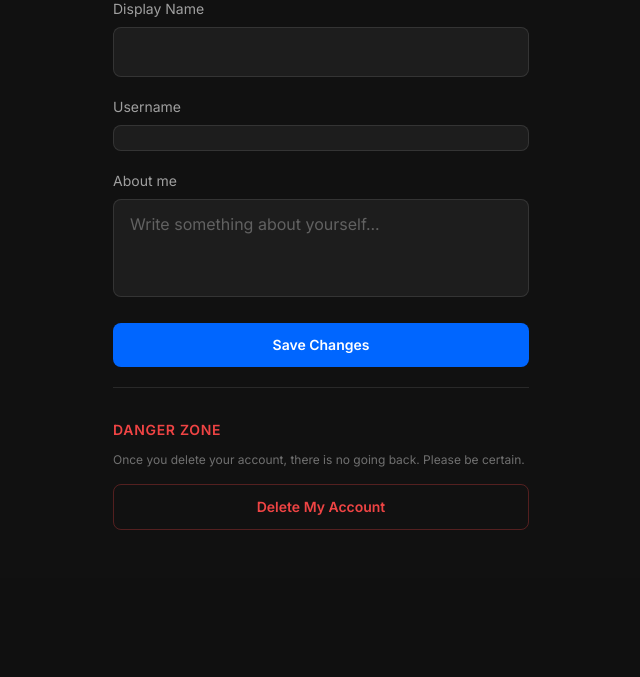
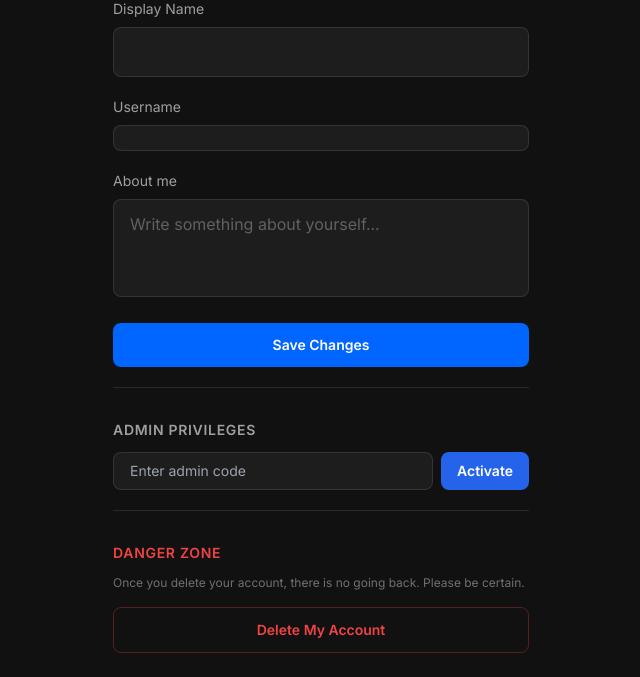
Before and after one commit to JohnProgrammin/classpulse-v2, a Flask app: template templates/chat_profile.html in a window 1280 px wide. Shown: the part 222-899 px from the top of the page, without its empty margins (319-959 px from the left). Before the commit the page ends 752 px from the top, so only its background shows below. Run offline with Flask 3, Linux system fonts and the light colour scheme; the template is opened without the code that fills it, so the values that code supplies are empty; some libraries are stand-ins or nearby versions.

Commit message:
Implement Admin Code upgrade and improve Delete Account UI

```diff
--- a/app.py
+++ b/app.py
@@ -135,9 +135,8 @@ def chat_register():
             flash('Email already registered', 'error')
             return render_template('chat_register.html')
 
-        # If this is the very first user to register, make them an admin
-        user_count = ChatUser.query.count()
-        role = 'admin' if user_count == 0 else 'user'
+        # All users start as regular users
+        role = 'user'
 
         user = ChatUser(
             username=username,
@@ -274,6 +273,27 @@ def get_chat_rooms():
     return jsonify({'success': True, 'message': f'{user.username} is now an admin'})
 
 
+@app.route('/api/chat/upgrade-admin', methods=['POST'])
+def upgrade_admin():
+    """Upgrade user to admin using a code"""
+    if 'chat_user_id' not in session:
+        return jsonify({'error': 'Not authenticated'}), 401
+
+    data = request.get_json()
+    code = data.get('admin_code', '')
+
+    if code == 'CP-ADMIN-2026':
+        user = ChatUser.query.get(session['chat_user_id'])
+        if user:
+            user.role = 'admin'
+            db.session.commit()
+            session['chat_role'] = 'admin'
+            return jsonify({'success': True, 'message': 'Account upgraded to admin'})
+        return jsonify({'error': 'User not found'}), 404
+    else:
+        return jsonify({'error': 'Invalid admin code'}), 400
+
+
 @app.route('/api/chat/delete-account', methods=['POST'])
 def delete_chat_account():
     """Delete current user's account"""
--- a/templates/chat_profile.html
+++ b/templates/chat_profile.html
@@ -282,18 +282,40 @@
                 Save Changes
             </button>
 
+            <!-- Admin Privileges -->
+            {% if user.role != 'admin' %}
+            <div class="mt-8 pt-8 border-t border-white/10">
+                <h3 class="text-white/60 text-sm font-semibold mb-3 uppercase tracking-wider">Admin Privileges</h3>
+                <div class="flex gap-2">
+                    <input type="text" id="adminCode" placeholder="Enter admin code"
+                        class="flex-1 bg-white/5 border border-white/10 rounded-lg px-4 py-2 text-sm focus:outline-none focus:border-blue-500/50 transition-colors">
+                    <button type="button" onclick="upgradeToAdmin()"
+                        class="px-4 py-2 bg-blue-600 hover:bg-blue-700 rounded-lg text-sm font-semibold transition-colors">
+                        Activate
+                    </button>
+                </div>
+            </div>
+            {% endif %}
+
             <!-- Danger Zone -->
-            {% if user.role != 'admin' %}
             <div class="mt-12 pt-8 border-t border-white/10">
                 <h3 class="text-red-500 text-sm font-semibold mb-3 uppercase tracking-wider">Danger Zone</h3>
+                {% if user.role == 'admin' %}
+                <p class="text-white/40 text-xs mb-4 italic">Administrator accounts cannot be deleted for system safety.
+                </p>
+                <button type="button" disabled
+                    class="w-full py-3 bg-white/5 border border-white/10 text-white/20 rounded-lg text-sm font-semibold cursor-not-allowed">
+                    Delete My Account (Disabled)
+                </button>
+                {% else %}
                 <p class="text-white/40 text-xs mb-4">Once you delete your account, there is no going back. Please be
                     certain.</p>
                 <button type="button" onclick="confirmDeleteAccount()"
                     class="w-full py-3 bg-transparent border border-red-500/30 text-red-500 hover:bg-red-500/10 rounded-lg text-sm font-semibold transition-colors">
                     Delete My Account
                 </button>
+                {% endif %}
             </div>
-            {% endif %}
         </form>
     </main>
 
@@ -473,6 +495,36 @@
             if (img) img.classList.remove('dragging');
         }
 
+        // ————— Admin Upgrade —————
+        function upgradeToAdmin() {
+            const code = document.getElementById('adminCode').value.trim();
+            if (!code) {
+                alert("Please enter an admin code.");
+                return;
+            }
+
+            fetch('/api/chat/upgrade-admin', {
+                method: 'POST',
+                headers: {
+                    'Content-Type': 'application/json'
+                },
+                body: JSON.stringify({ admin_code: code })
+            })
+                .then(response => response.json())
+                .then(data => {
+                    if (data.success) {
+                        alert("Account upgraded to admin successfully!");
+                        window.location.reload();
+                    } else {
+                        alert("Error upgrading account: " + (data.error || "Unknown error"));
+                    }
+                })
+                .catch(err => {
+                    console.error("Upgrade error:", err);
+                    alert("A network error occurred. Please try again.");
+                });
+        }
+
         // ————— Account Deletion —————
         function confirmDeleteAccount() {
             if (confirm("Are you absolutely sure you want to delete your account? This action cannot be undone and you will lose all your data.")) {
```
